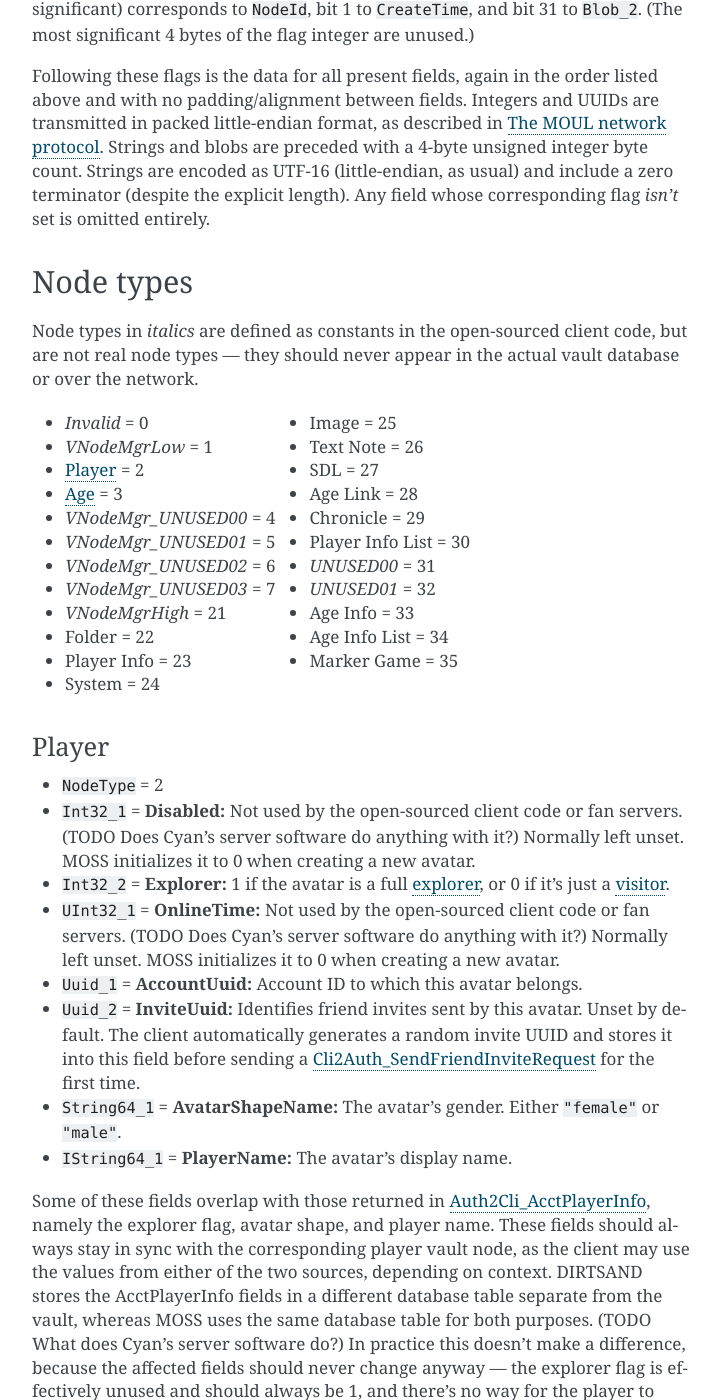
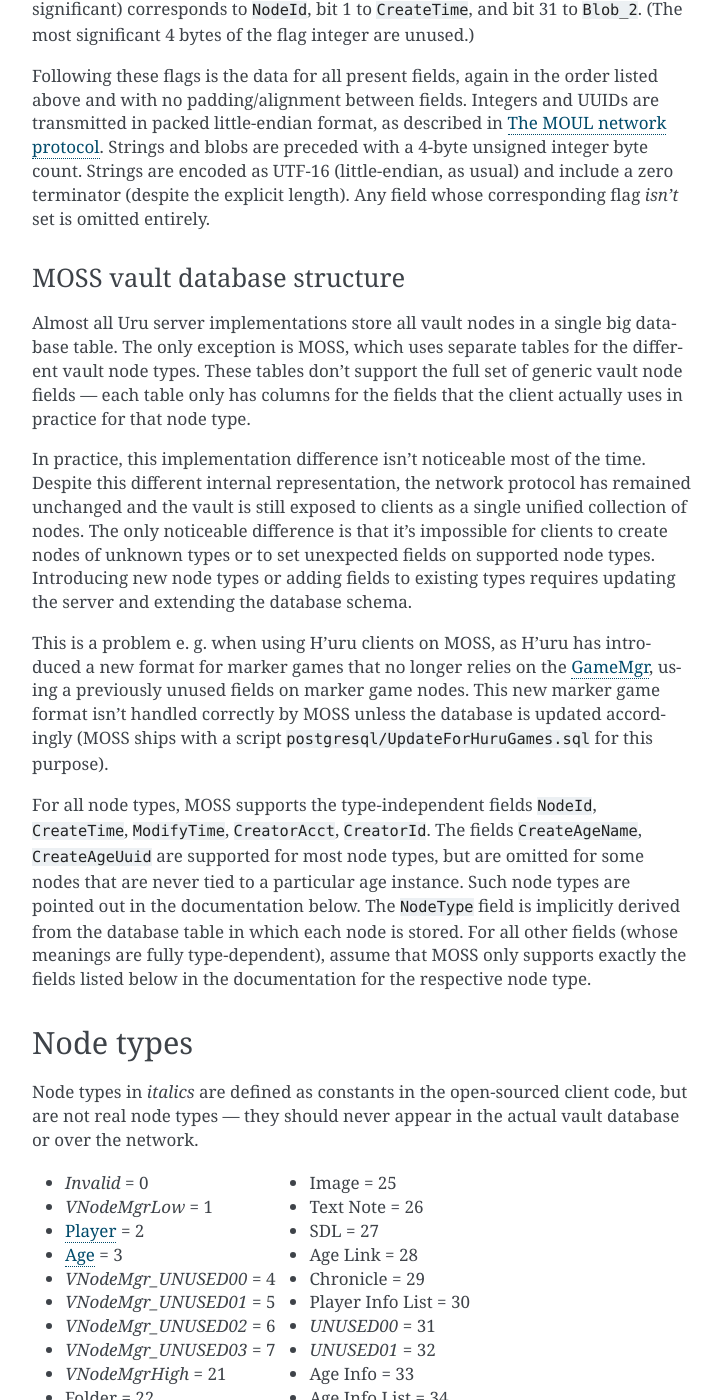
Before and after one commit to dgelessus/NAGUS, a Sphinx documentation site: the page built from docs/uru/vault.rst, in a window 1280 px wide and 1400 px high, scrolled down 2300 px. Shown: the whole window, without its empty margins (388-1109 px from the left). Built offline with Sphinx 7.4.7, drawn with Linux system fonts in a browser that asks for light colours; some of the changed text lies outside the part shown.

Commit message:
Begin documenting the MOSS vault storage and supported node fields

```diff
--- a/docs/uru/vault.rst
+++ b/docs/uru/vault.rst
@@ -142,6 +142,42 @@ Strings are encoded as UTF-16 (little-endian, as usual)
 and include a zero terminator (despite the explicit length).
 Any field whose corresponding flag *isn't* set is omitted entirely.
 
+.. _moss_vault:
+
+MOSS vault database structure
+^^^^^^^^^^^^^^^^^^^^^^^^^^^^^
+
+Almost all Uru server implementations store all vault nodes in a single big database table.
+The only exception is MOSS,
+which uses separate tables for the different vault node types.
+These tables don't support the full set of generic vault node fields ---
+each table only has columns for the fields that the client actually uses in practice for that node type.
+
+In practice,
+this implementation difference isn't noticeable most of the time.
+Despite this different internal representation,
+the network protocol has remained unchanged
+and the vault is still exposed to clients as a single unified collection of nodes.
+The only noticeable difference is that it's impossible for clients to create nodes of unknown types
+or to set unexpected fields on supported node types.
+Introducing new node types or adding fields to existing types requires updating the server and extending the database schema.
+
+This is a problem e. g. when using H'uru clients on MOSS,
+as H'uru has introduced a new format for marker games that no longer relies on the :ref:`GameMgr <game_server>`,
+using a previously unused fields on marker game nodes.
+This new marker game format isn't handled correctly by MOSS unless the database is updated accordingly
+(MOSS ships with a script ``postgresql/UpdateForHuruGames.sql`` for this purpose).
+
+For all node types,
+MOSS supports the type-independent fields
+``NodeId``, ``CreateTime``, ``ModifyTime``, ``CreatorAcct``, ``CreatorId``.
+The fields ``CreateAgeName``, ``CreateAgeUuid`` are supported for most node types,
+but are omitted for some nodes that are never tied to a particular age instance.
+Such node types are pointed out in the documentation below.
+The ``NodeType`` field is implicitly derived from the database table in which each node is stored.
+For all other fields (whose meanings are fully type-dependent),
+assume that MOSS only supports exactly the fields listed below in the documentation for the respective node type.
+
 .. _vault_node_types:
 
 Node types
@@ -203,6 +239,8 @@ they should never appear in the actual vault database or over the network.
 Player
 ^^^^^^
 
+* ``CreateAgeName``, ``CreateAgeUuid``: Normally left unset.
+  Not supported by MOSS for this node type.
 * ``NodeType`` = 2
 * ``Int32_1`` = **Disabled:** Not used by the open-sourced client code or fan servers.
   (TODO Does Cyan's server software do anything with it?)
@@ -244,6 +282,8 @@ and there's no way for the player to change the name or gender of an existing av
 Age
 ^^^
 
+* ``CreateAgeName``, ``CreateAgeUuid``: Normally left unset.
+  Not supported by MOSS for this node type.
 * ``NodeType`` = 3
 * ``Uuid_1`` = **AgeInstanceGuid:** This age instance's unique ID.
 * ``Uuid_2`` = **ParentAgeInstanceGuid:** The AgeInstanceGuid of this age instance's parent instance,
```
